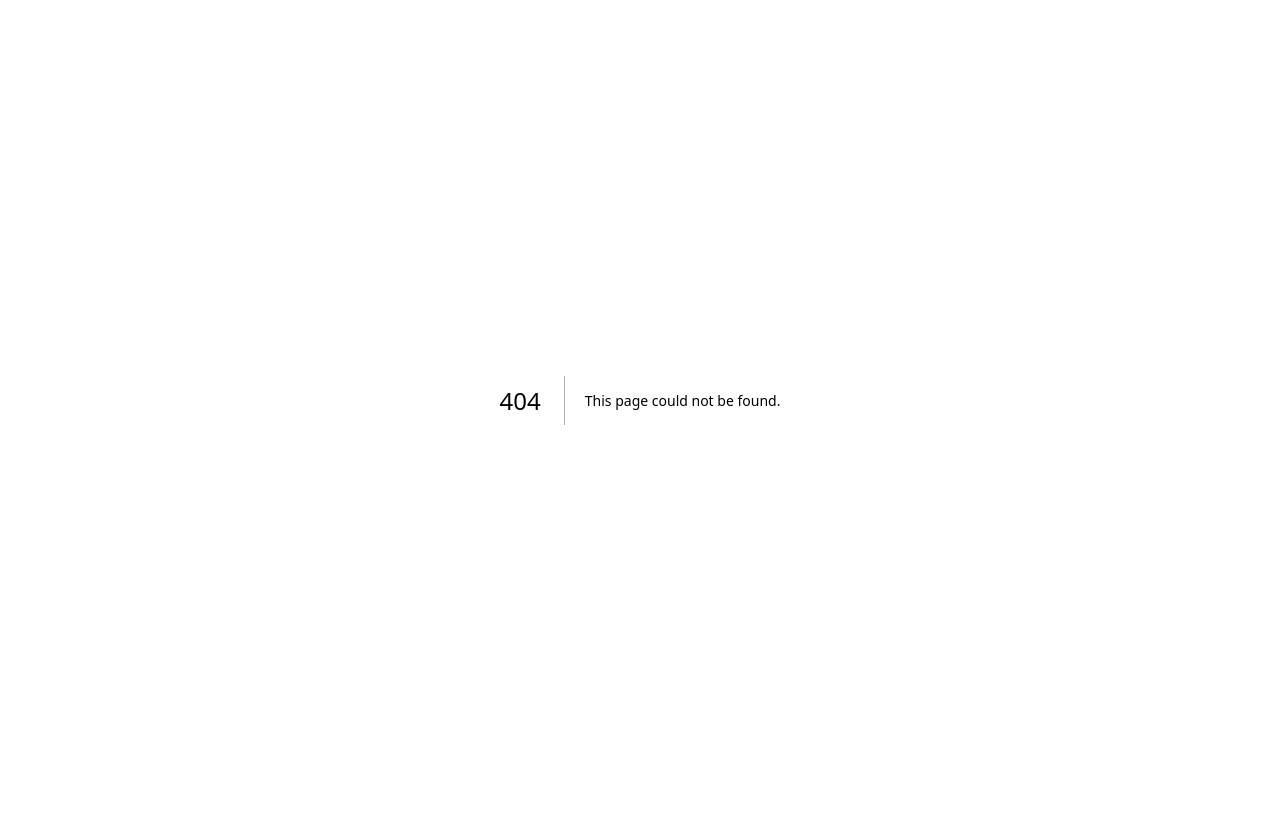
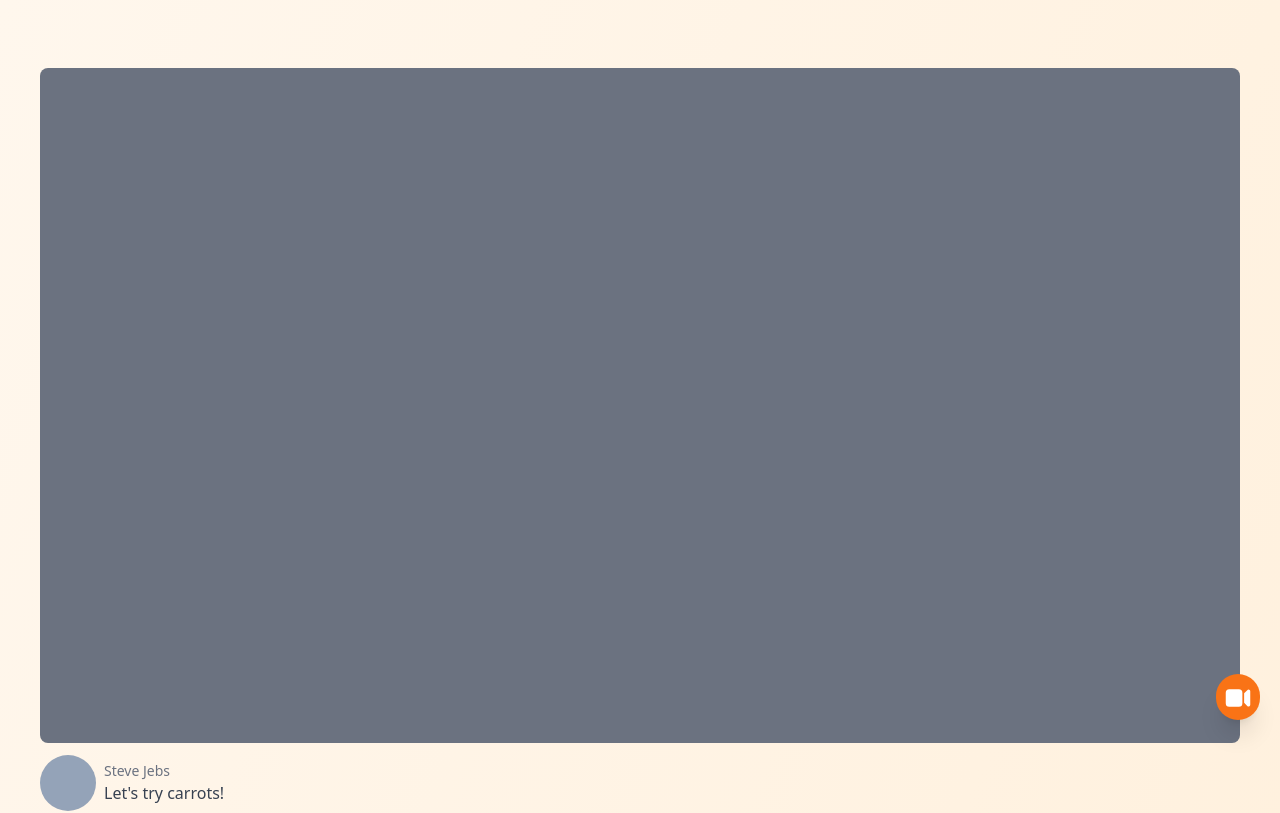
Before and after one commit to yeonvv/carrot-market, a Next.js app: page /live in a window 1280 px wide. Before the commit this address had no page. Shown: the top 813 px of the page. Built offline with nearby package versions, Linux system fonts and the light colour scheme.

Commit message:
create live

```diff
--- /dev/null
+++ b/pages/live.tsx
@@ -0,0 +1,34 @@
+import { NextPage } from "next";
+
+const Live: NextPage = () => {
+  return (
+    <div className="h-full py-12 text-gray-700 bg-gradient-to-br from-orange-50 to-orange-100 divide-y-2">
+      {[1, 2, 3, 4].map((_, i) => (
+        <div key={i} className="py-5 px-10 space-y-3">
+          <div className="aspect-video w-full rounded-lg bg-gray-500 focus:ring-2 ring-orange-500 transition" />
+          <div className="flex items-center space-x-2">
+            <div className="w-14 h-14 rounded-full bg-slate-400 cursor-pointer" />
+            <div className="flex flex-col">
+              <span className="text-sm text-gray-500 font-medium">
+                Steve Jebs
+              </span>
+              <span className="text-base font-medium">Let's try carrots!</span>
+            </div>
+          </div>
+        </div>
+      ))}
+      <button className="fixed bottom-20 right-5 p-2 text-white shadow-xl border-transparent bg-orange-500 rounded-full hover:bg-orange-400 cursor-pointer transition">
+        <svg
+          xmlns="http://www.w3.org/2000/svg"
+          viewBox="0 0 24 24"
+          fill="currentColor"
+          className="w-7 h-7"
+        >
+          <path d="M4.5 4.5a3 3 0 00-3 3v9a3 3 0 003 3h8.25a3 3 0 003-3v-9a3 3 0 00-3-3H4.5zM19.94 18.75l-2.69-2.69V7.94l2.69-2.69c.944-.945 2.56-.276 2.56 1.06v11.38c0 1.336-1.616 2.005-2.56 1.06z" />
+        </svg>
+      </button>
+    </div>
+  );
+};
+
+export default Live;
```
